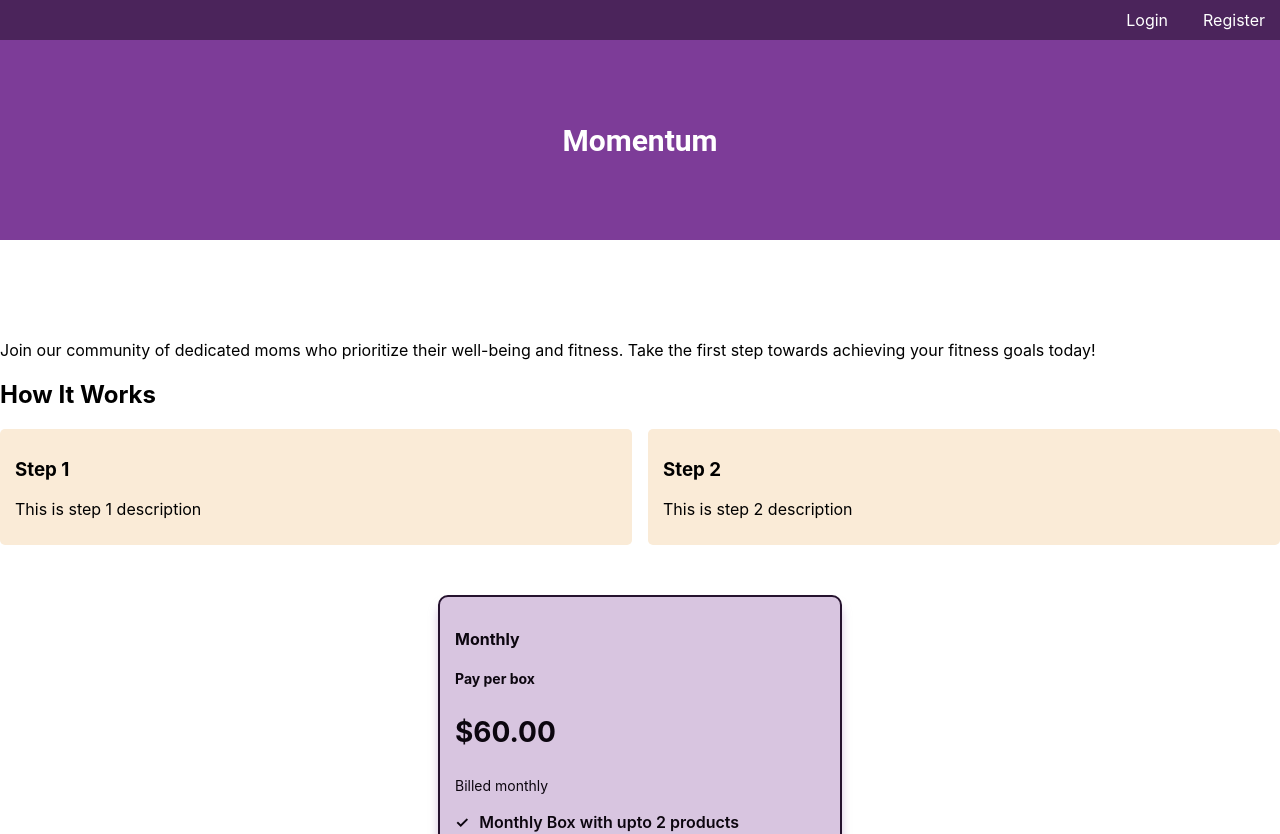
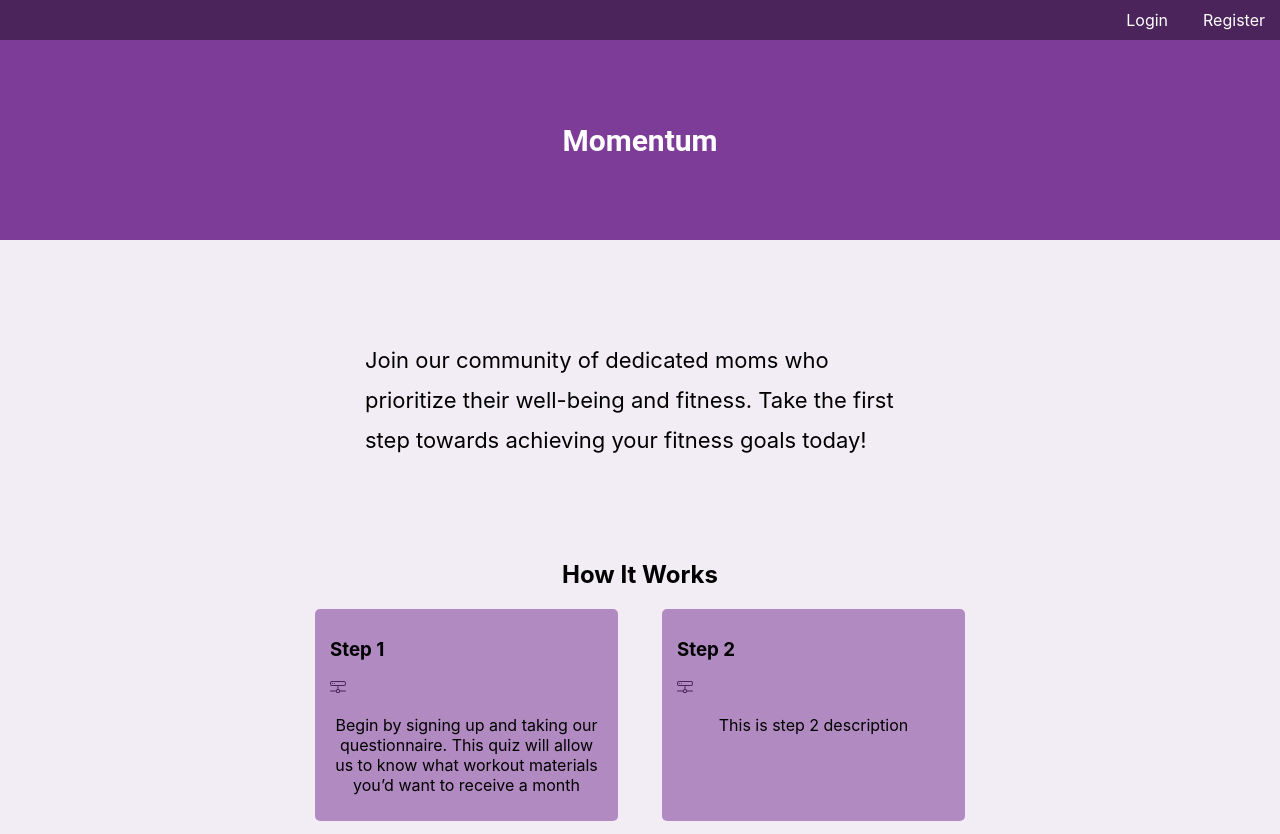
Before and after one commit to skyeflier/momentum, a React (Create React App) app in the folder client/: page / in a window 1280 px wide. Shown: the top 834 px of the page. Built offline with nearby package versions, Linux system fonts and the light colour scheme; the HTML template or start-up script is replaced by a standard one.

Commit message:
debugged and added basic styling

```diff
--- a/client/src/components/Body/Index.js
+++ b/client/src/components/Body/Index.js
@@ -7,7 +7,7 @@ export default function Body(props) {
     return (
         <div className='page-body'>
             <div className='page-body__content container'>
-                <p>
+                <p className='page-body__description'>
                     Join our community of dedicated moms who prioritize their well-being
                     and fitness. Take the first step towards achieving your fitness goals
                     today!
--- a/client/src/components/Body/page-body.css
+++ b/client/src/components/Body/page-body.css
@@ -1,3 +1,10 @@
 .page-body {
     width: 100%;
 }
+
+.page-body__description {
+    font-size: 22px;
+    line-height: 40px;
+    width: 550px;
+    margin: 0 auto;
+}
--- a/client/src/components/HowItWorks/HowItWorks.css
+++ b/client/src/components/HowItWorks/HowItWorks.css
@@ -1,8 +1,16 @@
-.how-it-works {}
+.how-it-works {
+    margin-top: 100px;
+}
+
+.how-it-works h2 {
+    text-align: center;
+}
 
 .how-it-works__body {
+    width: 650px;
+    margin: 0 auto;
     display: grid;
     grid-template-columns: 1fr 1fr;
-    gap: 16px;
+    gap: 44px;
     justify-content: space-between;
 }
--- a/client/src/components/HowItWorks/Index.js
+++ b/client/src/components/HowItWorks/Index.js
@@ -6,7 +6,7 @@ import Step from './Step/Index';
 const steps = [
     {
         title: 'Step 1',
-        description: 'This is step 1 description',
+        description: 'Begin by signing up and taking our questionnaire. This quiz will allow us to know what workout materials you’d want to receive a month',
     },
     {
         title: 'Step 2',
--- a/client/src/components/HowItWorks/Step/Index.js
+++ b/client/src/components/HowItWorks/Step/Index.js
@@ -1,10 +1,12 @@
 import React from 'react';
 import './Step.css';
+import IconHddNetwork from './icons/IconHddNetwork';
 const Index = (props) => {
     return (
         <div className='step'>
             <h3 className='step__title'>{props.title}</h3>
             <d className='step__body'>
+                <IconHddNetwork />
                 <p className='step__description'>{props.description}</p>
             </d>
         </div>
--- a/client/src/components/HowItWorks/Step/Step.css
+++ b/client/src/components/HowItWorks/Step/Step.css
@@ -2,12 +2,23 @@
     padding: 10px 15px;
     border-radius: 5px;
     background-color: antiquewhite;
+    background-color: #b18ac1;
+    transition: all 0.4s;
+    cursor: pointer;
+    overflow: hidden;
+
 }
 
 .step__title {}
 
 .step__body {
     margin-top: 15px;
+    text-align: center;
+}
+
+.step:hover {
+
+    transform: scale(105%);
 }
 
 .step__description {}
--- /dev/null
+++ b/client/src/components/HowItWorks/Step/icons/IconHddNetwork.js
@@ -0,0 +1,20 @@
+// icon:hdd-network | Bootstrap https://icons.getbootstrap.com/ | Bootstrap
+import * as React from "react";
+
+function IconHddNetwork(props) {
+    return (
+        <svg
+            style={{ textAlign: "center" }}
+            fill="#4b245b"
+            viewBox="0 0 16 16"
+            height="1em"
+            width="1em"
+            {...props}
+        >
+            <path d="M4.5 5a.5.5 0 100-1 .5.5 0 000 1zM3 4.5a.5.5 0 11-1 0 .5.5 0 011 0z" />
+            <path d="M0 4a2 2 0 012-2h12a2 2 0 012 2v1a2 2 0 01-2 2H8.5v3a1.5 1.5 0 011.5 1.5h5.5a.5.5 0 010 1H10A1.5 1.5 0 018.5 14h-1A1.5 1.5 0 016 12.5H.5a.5.5 0 010-1H6A1.5 1.5 0 017.5 10V7H2a2 2 0 01-2-2V4zm1 0v1a1 1 0 001 1h12a1 1 0 001-1V4a1 1 0 00-1-1H2a1 1 0 00-1 1zm6 7.5v1a.5.5 0 00.5.5h1a.5.5 0 00.5-.5v-1a.5.5 0 00-.5-.5h-1a.5.5 0 00-.5.5z" />
+        </svg>
+    );
+}
+
+export default IconHddNetwork;
--- a/client/src/components/TopBar/Index.js
+++ b/client/src/components/TopBar/Index.js
@@ -11,16 +11,25 @@ const Index = (props) => {
         }
     };
 
-    if (props.user) {
-        return <></>;
+
+    const handleLogout = (e) => {
+        e.preventDefault();
+
+        localStorage.clear()
+
+
+        window.location.reload()
+
     }
+
+
 
     return (
         <header className='topbar'>
             <nav className='topbar__nav'>
                 <h6 className='fake-brand'>fake brand</h6>
                 <ul className='topbar__nav-list'>
-                    <li className='topbar__item'>
+                    {!props.user && <li className='topbar__item'>
                         <a
                             href='/login'
                             className='topbar__link login'
@@ -28,8 +37,10 @@ const Index = (props) => {
                         >
                             Login
                         </a>
-                    </li>
-                    <li className='topbar__item'>
+                    </li>}
+
+
+                    {!props.user && <li className='topbar__item'>
                         <a
                             href='/register'
                             className='topbar__link register'
@@ -37,7 +48,18 @@ const Index = (props) => {
                         >
                             Register
                         </a>
-                    </li>
+                    </li>}
+
+
+                    {props.user && <li className='topbar__item'>
+                        <a
+                            href='/login'
+                            className='topbar__link login'
+                            onClick={handleLogout}
+                        >
+                            Logout
+                        </a>
+                    </li>}
                 </ul>
             </nav>
         </header>
--- a/client/src/components/pages/Home.js
+++ b/client/src/components/pages/Home.js
@@ -10,10 +10,10 @@ import Login from '../Login/Index';
 import Register from '../Register/Index';
 import Checkout from './Checkout';
 
-import { useNavigate } from 'react-router-dom';
+// import { useNavigate } from 'react-router-dom';
 
 const Home = () => {
-    const navigate = useNavigate();
+    // const navigate = useNavigate();
     const [openModal, setOpenModal] = useState(false);
     const [openRegister, setOpenRegister] = useState(false);
     const [openLogin, setOpenLogin] = useState(false);
--- a/client/src/index.css
+++ b/client/src/index.css
@@ -5,9 +5,29 @@ body {
     sans-serif;
   -webkit-font-smoothing: antialiased;
   -moz-osx-font-smoothing: grayscale;
+  background-color: #f2ecf5;
 }
 
 code {
   font-family: source-code-pro, Menlo, Monaco, Consolas, 'Courier New',
     monospace;
 }
+
+.btn {
+  padding: 10px 15px;
+  border-radius: 10px;
+  border: none;
+  background-color: transparent;
+}
+
+.container {
+  max-width: 1150px;
+  margin: 0 auto;
+  padding: 0 20px;
+}
+
+@media (max-width: 800px) {
+  .container {
+    max-width: 750px;
+  }
+}
```
